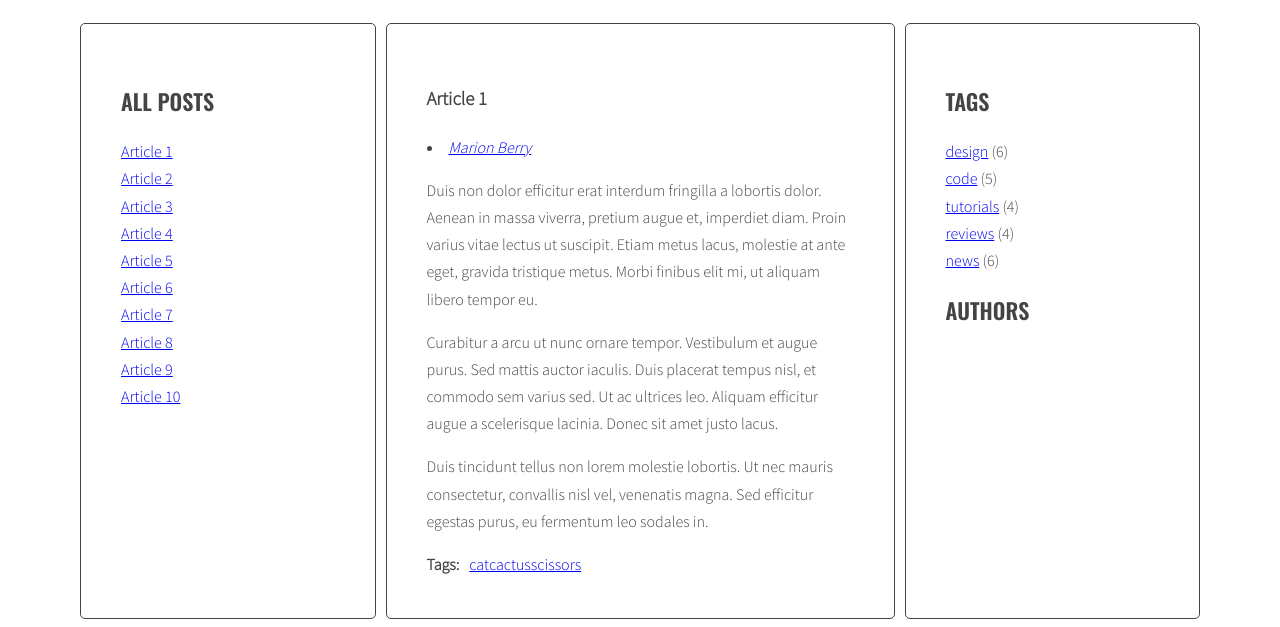
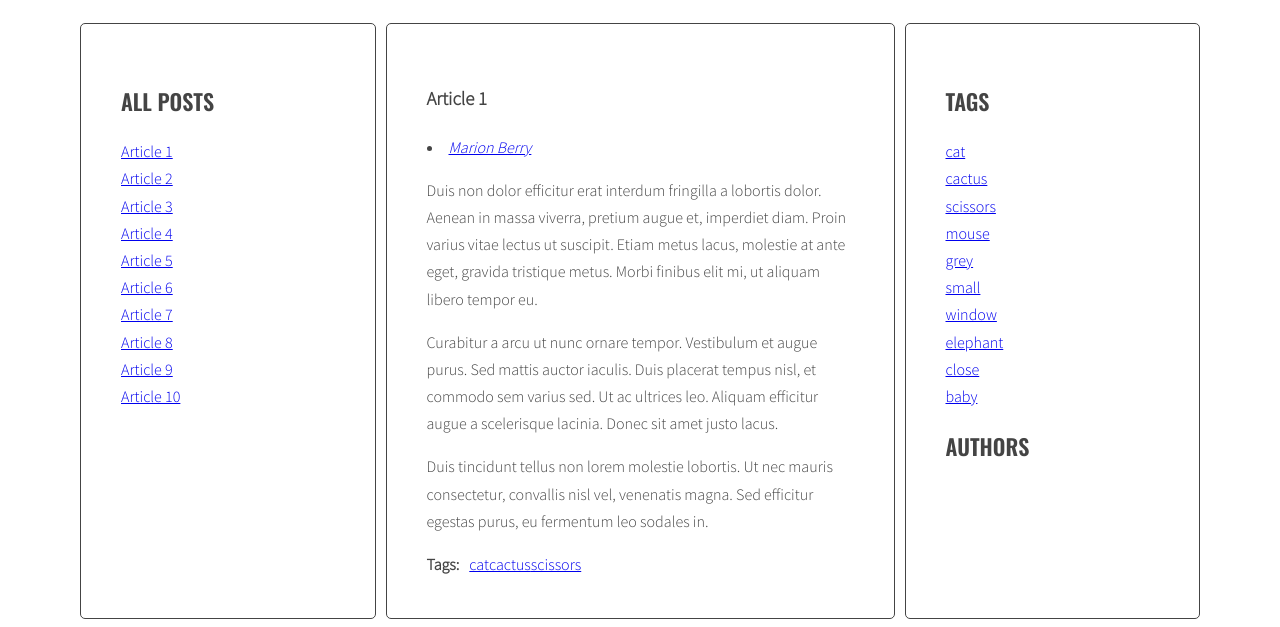
Before and after one commit to waniaskfr/javascript-blog, a website: page index.html in a window 1280 px wide. Shown: the part 220-847 px from the top of the page. Drawn offline with nearby package versions, Linux system fonts and the light colour scheme.

Commit message:
Generate link allTagsHTML

```diff
--- a/index.html
+++ b/index.html
@@ -58,7 +58,7 @@
                   </ul>
                 </div>
               </article>
-              <article class="post" id="article-3" data-tags="window clean big" data-author="George Tuxedo">
+              <article class="post" id="article-3" data-tags="window elephant scissors" data-author="George Tuxedo">
                 <h3 class="post-title">Article 3</h3>
                 <p class="post-author"></p>
                 <div class="post-content">
@@ -105,7 +105,7 @@
                   </ul>
                 </div>
               </article>
-              <article class="post" id="article-6" data-tags="baby scissors red" data-author="George Tuxedo">
+              <article class="post" id="article-6" data-tags="baby scissors mouse" data-author="George Tuxedo">
                 <h3 class="post-title">Article 6</h3>
                 <p class="post-author"></p>
                 <div class="post-content">
@@ -121,7 +121,7 @@
                   </ul>
                 </div>
               </article>
-              <article class="post" id="article-7" data-tags="scissors cat happy" data-author="Kitty Toebean">
+              <article class="post" id="article-7" data-tags="scissors cat baby" data-author="Kitty Toebean">
                 <h3 class="post-title">Article 7</h3>
                 <p class="post-author"></p>
                 <div class="post-content">
@@ -137,7 +137,7 @@
                   </ul>
                 </div>
               </article>
-              <article class="post" id="article-8" data-tags="sad mouse baby" data-author="Theo Tabby">
+              <article class="post" id="article-8" data-tags="scissors mouse baby" data-author="Theo Tabby">
                 <h3 class="post-title">Article 8</h3>
                 <p class="post-author"></p>
                 <div class="post-content">
@@ -153,7 +153,7 @@
                   </ul>
                 </div>
               </article>
-              <article class="post" id="article-9" data-tags="mystery baby scissors" data-author="Marion Berry">
+              <article class="post" id="article-9" data-tags="elephant baby scissors" data-author="Marion Berry">
                 <h3 class="post-title">Article 9</h3>
                 <p class="post-author"></p>
                 <div class="post-content">
@@ -169,7 +169,7 @@
                   </ul>
                 </div>
               </article>
-              <article class="post" id="article-10" data-tags="close happy baby" data-author="George Tuxedo">
+              <article class="post" id="article-10" data-tags="close window baby" data-author="George Tuxedo">
                 <h3 class="post-title">Article 10</h3>
                 <p class="post-author"></p>
                 <div class="post-content">
@@ -189,11 +189,11 @@
             <aside class="sidebar">
               <h2 class="section-title">Tags</h2>
               <ul class="list tags">
-                <li><a href="#">design</a> <span>(6)</span></li>
-                <li><a href="#">code</a> <span>(5)</span></li>
-                <li><a href="#">tutorials</a> <span>(4)</span></li>
-                <li><a href="#">reviews</a> <span>(4)</span></li>
-                <li><a href="#">news</a> <span>(6)</span></li>
+                <li><a href="#"></a> <span></span></li>
+                <li><a href="#"></a> <span></span></li>
+                <li><a href="#"></a> <span></span></li>
+                <li><a href="#"></a> <span></span></li>
+                <li><a href="#"></a> <span></span></li>
               </ul>
               <h2 class="section-title">Authors</h2>
               <ul class="list authors">
--- a/js/script.js
+++ b/js/script.js
@@ -38,7 +38,8 @@
       optTitleSelector = '.post-title',
       optTitleListSelector = '.titles',
       optArticleTagsSelector = '.post-tags .list',
-      optArticleAuthorSelector = '.post-author';
+      optArticleAuthorSelector = '.post-author',
+      optTagsListSelector = '.tags .list';
 
   function generateTitleLinks(customSelector = ''){
 
@@ -87,6 +88,8 @@
   generateTitleLinks();
 
   function generateTags(){
+    /* [NEW] create a new variable allTags with an empty object */
+    let allTags = {};
     /* find all articles */
     const articles = document.querySelectorAll(optArticleSelector);
     /* START LOOP: for every article: */
@@ -110,14 +113,34 @@
           const linkHTML = '<li><a href="#tag-' + tag + '"><span>' + tag + '</span></a></li>';
           console.log(linkHTML);
           /* add generated code to html variable */
-         html = html + linkHTML;
-         console.log(html);
+          html = html + linkHTML;
+          console.log(html);
+          /* [NEW] check if this link is NOT already in allTags */
+          if(!allTags.hasOwnProperty(tag)){
+            /* [NEW] add tag to allTags object */
+            allTags[tag] = 1;
+          } else {
+            allTags[tag]++;
+          }
          /* END LOOP: for each tag */
         }
       /* insert HTML of all the links into the tags wrapper */
       wrapTags.innerHTML = html;
+      /* END LOOP: for every article: */
     }
-    /* END LOOP: for every article: */
+    /* [NEW] find list of tags in right column */
+    const tagList = document.querySelector('.tags');
+    /* [NEW] create variable for all links HTML code */
+    let allTagsHTML = '';
+    /* [NEW] START LOOP: for each tag in allTags */
+    for(let tag in allTags){
+      /* generate code of link and add it to allTagsHTML*/
+      allTagsHTML += '<li><a class="' + (allTags[tag]) + '" href="#tag-' + tag + '">' + tag + '</a></li>';
+      console.log('allTagsHTML:', allTagsHTML);
+     /* END LOOP: for each tag in allTags: */
+    }
+    /* [NEW] add html from allTagsHTML to tagList */
+    tagList.innerHTML = allTagsHTML;
   }
 
   generateTags();
```
